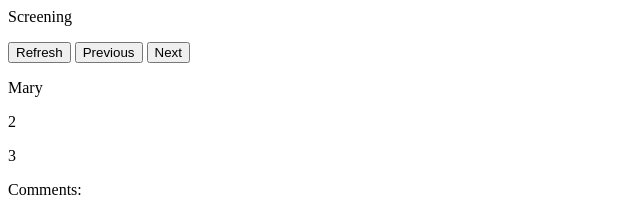
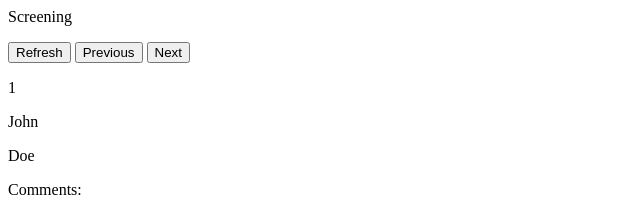
Before and after one commit to keefellow/JS, a plain HTML site: page pt2.html in a window 1280 px wide. Shown: the top 212 px of the page, 0-640 px from the left. Drawn offline with Linux system fonts and the light colour scheme.

Commit message:
Update pt2.html

```diff
--- a/pt2.html
+++ b/pt2.html
@@ -29,15 +29,11 @@
 
 </style>
 <script type="text/javascript">
-var data = `{
-    "product":"testidsfsdfsdfsng",
-    "price": 11,
-    "category":"PdfssfPP"
-}`;
 
 
 
-fetch('./data/people.json')
+
+fetch('./data/records.json')
             .then(function (response) {
                 return response.json();
             })
@@ -49,9 +45,9 @@ fetch('./data/people.json')
             });
         function showData(data) {
 
-            document.getElementById("recordNum").innerHTML = data[1].firstName;
-            document.getElementById("title").innerHTML = 2;
-            document.getElementById("main").innerHTML = 3;
+            document.getElementById("recordNum").innerHTML = data[id].recNum;
+            document.getElementById("title").innerHTML = data[id].title;
+            document.getElementById("main").innerHTML = data[id].main;
 
 }
 
@@ -59,21 +55,20 @@ fetch('./data/people.json')
 
 
 
+var id = 0
+
+function WhenButtonClicked(){
+  var id = id +1
+}
 
 
 
 
-
-window.onload = WhenButtonClicked
-
-function WhenButtonClicked(){
+document.getElementById("recordNum").innerHTML = "";
+document.getElementById("title").innerHTML = "";
+document.getElementById("main").innerHTML = "";
 
 
-document.getElementById("recordNum").innerHTML = 1666;
-document.getElementById("title").innerHTML = 2;
-document.getElementById("main").innerHTML = 3;
-
-}
 
   function includeBtn(){
 
```
